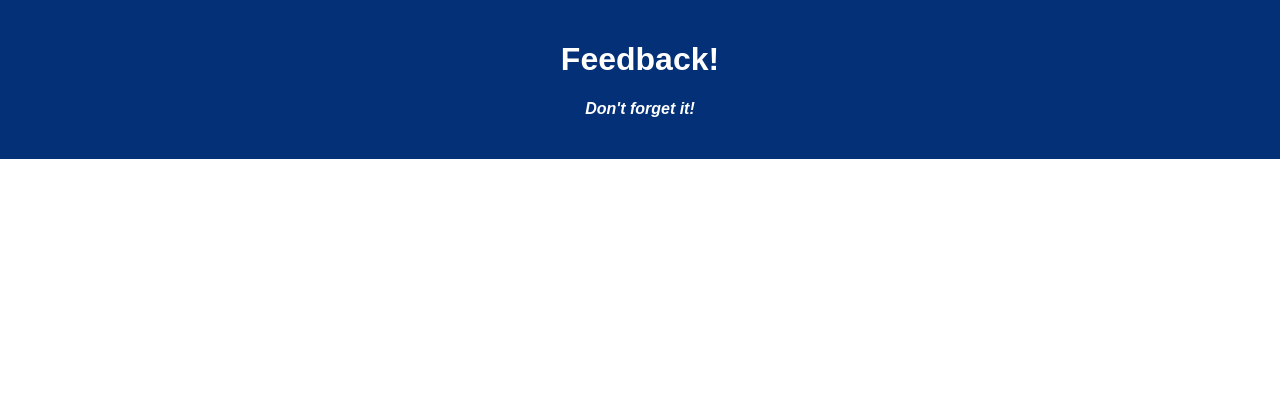
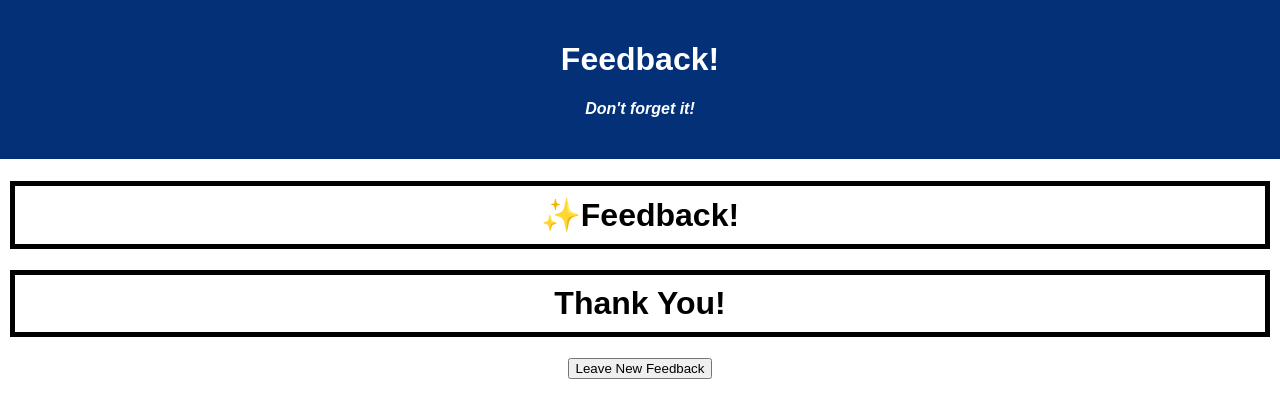
Before and after one commit to asiyamoh/redux-feedback-loop, a React (Create React App) app: page /#/success in a window 1280 px wide. Shown: the top 418 px of the page. Built offline with nearby package versions, Linux system fonts and the light colour scheme.

Commit message:
done with the last page

```diff
--- a/src/components/App/App.jsx
+++ b/src/components/App/App.jsx
@@ -7,6 +7,7 @@ import Understanding from '../Understanding/Understanding';
 import Supported from '../Supported/Supported'
 import Feedback from '../Feedback/Feedback'
 import Review from '../Review/Review'
+import Success from '../Success/Success';
 
 function App() {
 
@@ -38,6 +39,9 @@ function App() {
           <Review/>
         </Route>
 
+        <Route exact path='/success'>
+          <Success/>
+        </Route>
 
 
 
--- a/src/components/Review/Review.jsx
+++ b/src/components/Review/Review.jsx
@@ -1,10 +1,13 @@
 import { useSelector } from "react-redux"
 import axios from 'axios'
 import { HashRouter as Router, Route, Link } from "react-router-dom";
-import Feeling from '../Feeling/Feeling'
+import {useHistory} from 'react-router-dom'
+
 
 
 function Review() {
+
+    const history = useHistory();
 
     const feelingReducers = useSelector(store => store.feeling)
     const understandingReducers = useSelector(store => store.understanding)
@@ -33,6 +36,8 @@ function Review() {
             }).catch((error) => {
                 console.log('Error with the POST', error)
             })
+
+        history.push('/success');
     }
 
     return (
@@ -47,8 +52,7 @@ function Review() {
                         <li>Comments: {feedbackReducers}</li>
                     </ul>
                 </h4>
-                    <button onClick={handleSubmit}
-                        ><Link to="/"></Link>SUBMIT</button>
+                    <button onClick={handleSubmit}>SUBMIT</button>
             </div>
 
         </>
--- a/src/components/Success/Success.jsx
+++ b/src/components/Success/Success.jsx
@@ -1,7 +1,38 @@
+import { useDispatch } from "react-redux"
+import  {useHistory} from 'react-router-dom';
+
 function Success() {
+    const dispatch = useDispatch();
+    const history = useHistory();
+
+    const styling = {
+        border: '5px',
+        borderStyle: 'solid',
+        borderColor: "black",
+        padding: '10px',
+        marginLeft: '10px',
+        marginRight: '10px'
+    }
+
+    const handleNewFeedback = () => {
+
+        console.log('in this')
+        dispatch({
+            type: 'EMPTY'
+        })
+
+        history.push('/')
+
+    }
+
     return (
         <>
-            <h1>Feedback!</h1>
+            <h1 style={styling}>✨Feedback!</h1>
+
+            <div>
+                <h1 style={styling}>Thank You!</h1>
+                <button onClick={handleNewFeedback}>Leave New Feedback</button>
+            </div>
 
 
         </>
--- a/src/index.js
+++ b/src/index.js
@@ -11,12 +11,18 @@ const feeling = (state = 0, action) => {
     if(action.type === 'FEELING'){
         return action.payload;
     }
+    if(action.type === 'EMPTY'){
+        return 0;
+    }
     return state;
 }
 
 const understanding = (state = 0, action) => {
     if(action.type === 'UNDERSTANDING'){
         return action.payload
+    }
+    if(action.type === 'EMPTY'){
+        return 0;
     }
     return state
 }
@@ -25,12 +31,18 @@ const support = (state = 0, action) => {
     if(action.type === 'SUPPORT'){
         return action.payload
     }
+    if(action.type === 'EMPTY'){
+        return 0;
+    }
     return state
 }
 
 const feedback  = (state = '', action) => {
     if(action.type === 'FEEDBACK'){
         return action.payload
+    }
+    if(action.type === 'EMPTY'){
+        return '';
     }
     return state
 }
```
